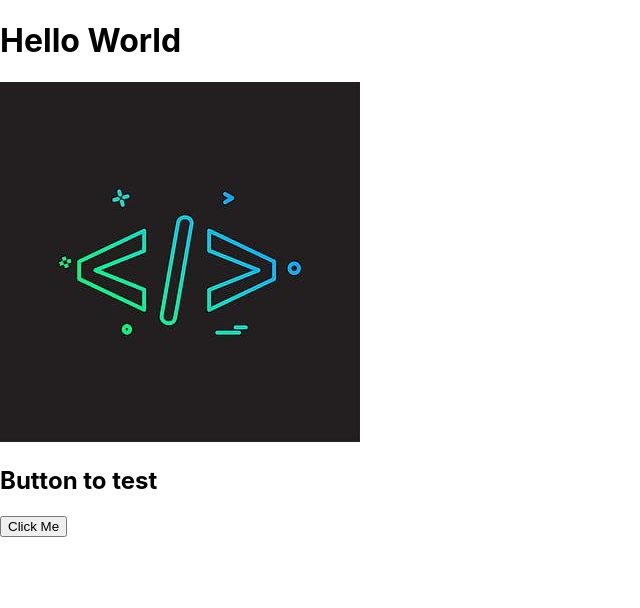
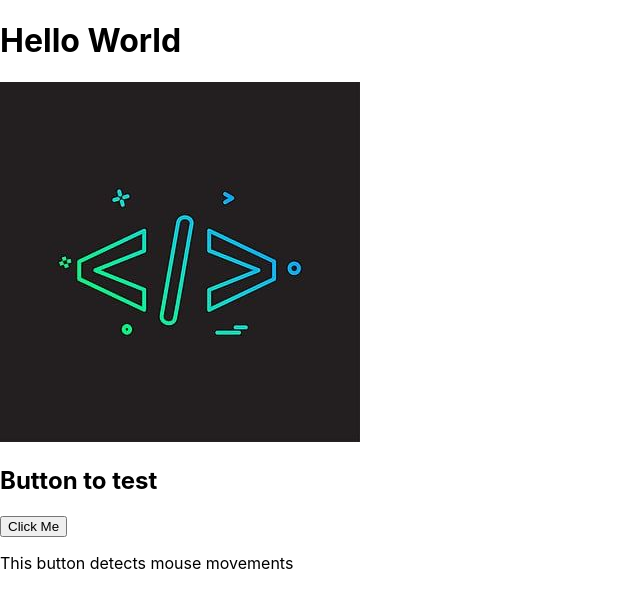
Before and after one commit to Takumi-Labs/react-port-demo, a React (Create React App) app: page / in a window 1280 px wide. Shown: the top 608 px of the page, without its empty margins (0-640 px from the left). Built offline with nearby package versions, Linux system fonts and the light colour scheme.

Commit message:
add paragraph

```diff
--- a/src/components/Btn.js
+++ b/src/components/Btn.js
@@ -13,6 +13,7 @@ function Btn() {
     <>
       <h2>Button to test </h2>
       <button onMouseOver={clickHandler}>Click Me</button>
+      <p>This button detects mouse movements</p>
     </>
   );
 }
```
